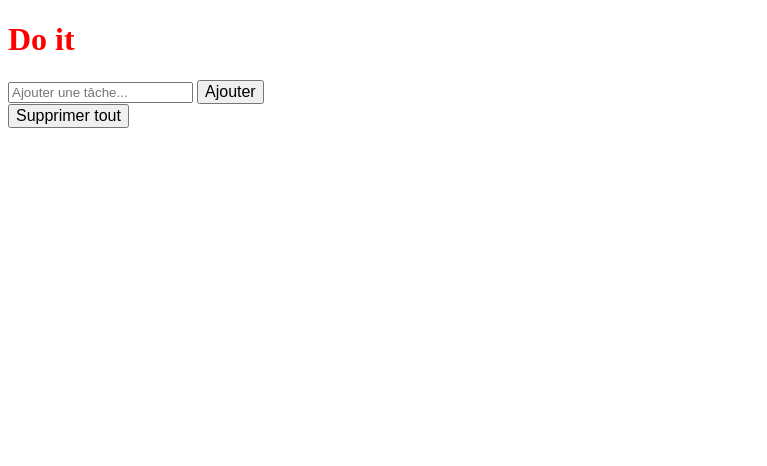
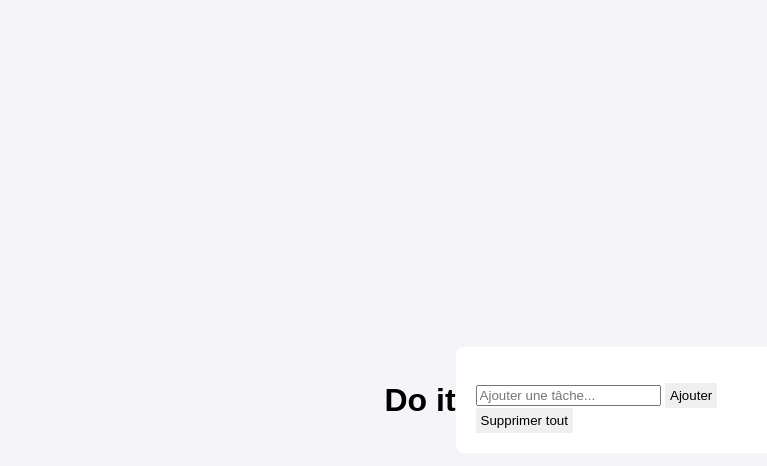
Before and after one commit to AymanWazni13/todoolist, a plain HTML site: page index.html in a window 1280 px wide. Shown: the whole page, without its empty margins (0-767 px from the left). Drawn offline with Linux system fonts and the light colour scheme.

Commit message:
ajout du css

```diff
--- a/styles.css
+++ b/styles.css
@@ -1,6 +1,41 @@
+/* styles.css */
 body {
-    color: red;
-    font-size: 1rem;
+    font-family: Arial, sans-serif;
+    background-color: #f4f4f9;
+    display: flex;
+    justify-content: center;
+    align-items: center;
+    height: 100vh;
+    margin: 0;
 }
-button {font-size: 1rem;
-    }
+
+.container {
+    width: 90%;
+    max-width: 400px;
+    padding: 20px;
+    background-color: white;
+    border-radius: 8px;
+}
+
+h1 {
+    text-align: center;
+}
+
+#todo-list {
+    list-style-type: none;
+    padding: 0;
+}
+
+.todo-card {
+    display: flex;
+    justify-content: space-between;
+    padding: 10px;
+    margin-bottom: 10px;
+    background-color: #f9f9f9;
+}
+
+button {
+    padding: 5px;
+    border: none;
+    cursor: pointer;
+}
```
